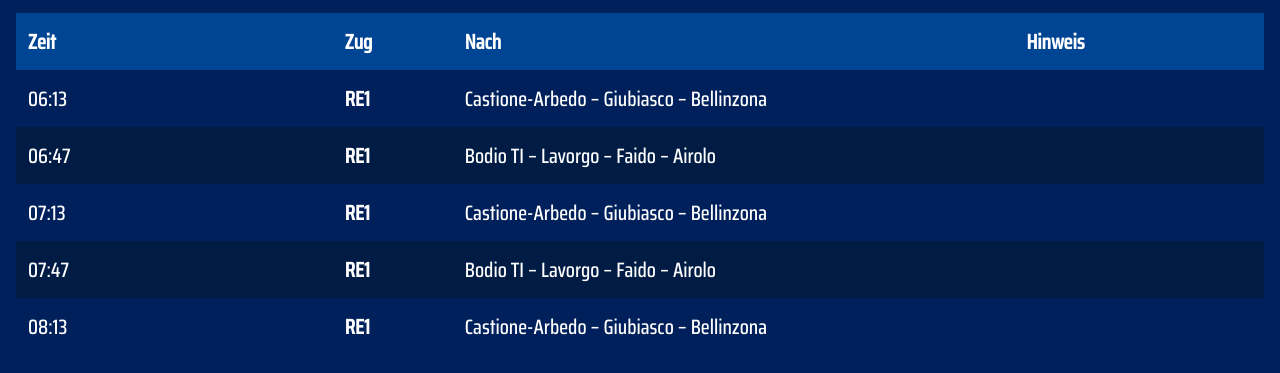
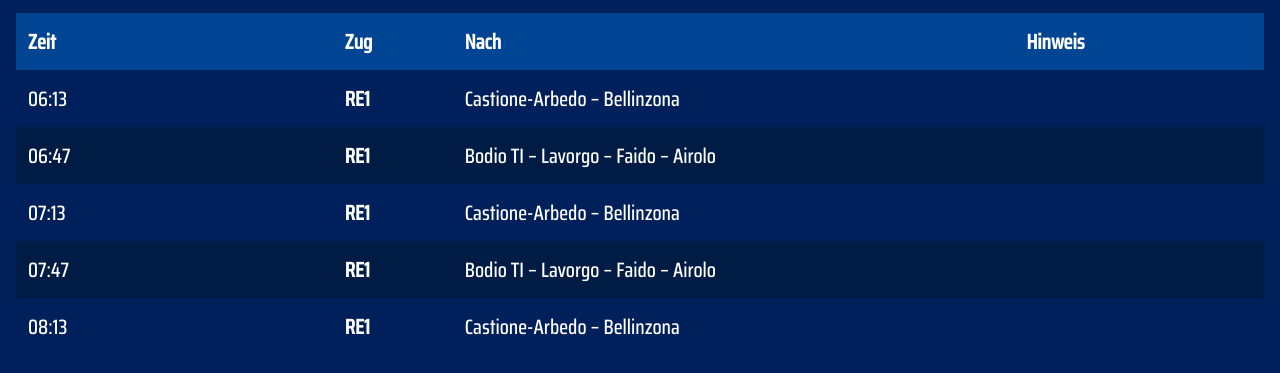
Before and after one commit to Fahrplan-OSV/Biasca, a plain HTML site: page index.html in a window 1280 px wide. Shown: the part 163-536 px from the top of the page. Drawn offline with Linux system fonts and the light colour scheme.

Commit message:
Update index.html

```diff
--- a/index.html
+++ b/index.html
@@ -100,7 +100,7 @@
               hour: h,
               minute: m,
               line: 'RE1',
-              destination: 'Castione-Arbedo – Giubiasco – Bellinzona',
+              destination: 'Castione-Arbedo – Bellinzona',
               notice: ''
             });
           }
```
